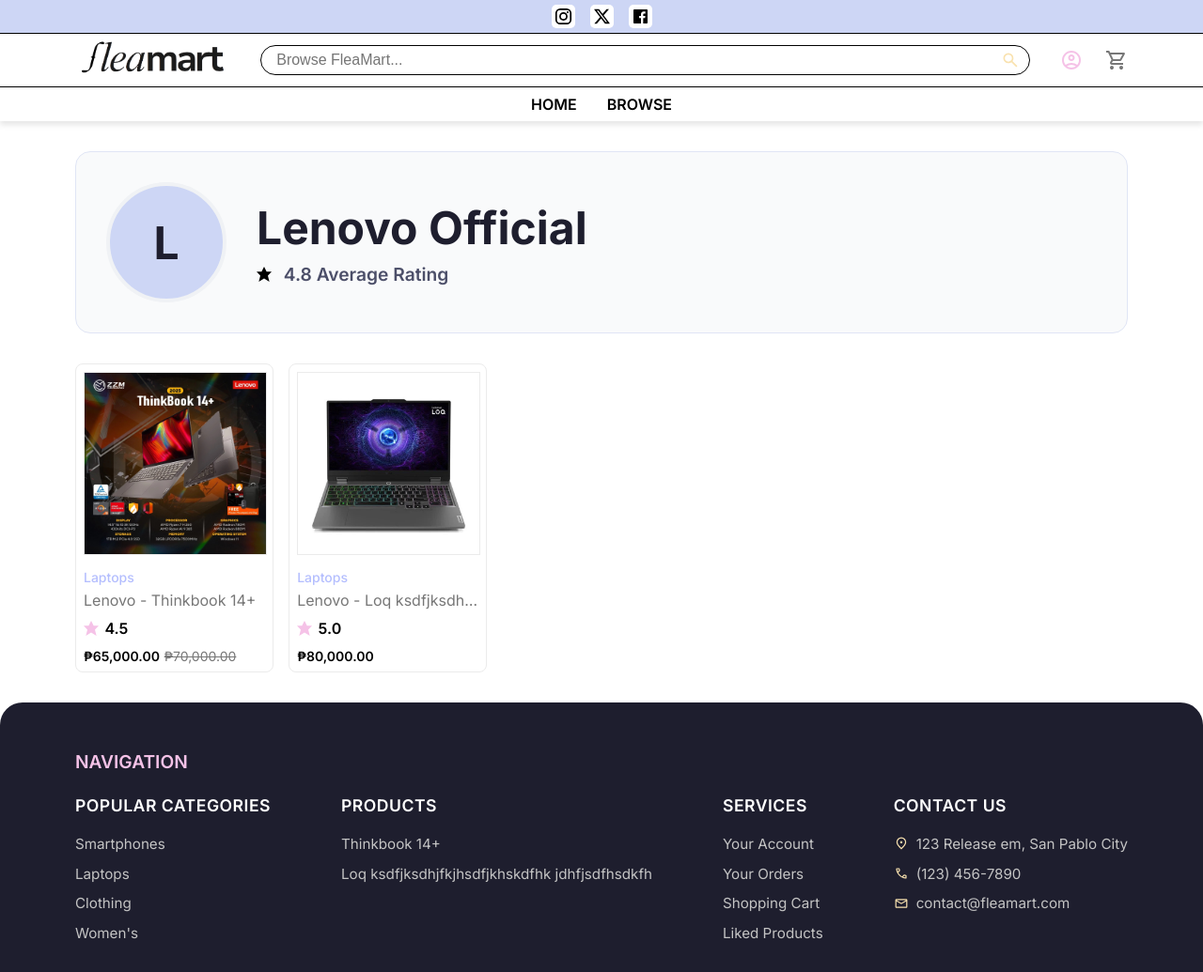
After one commit to yakiitory/e-commerce-system, a Flask app: page /merchant/1 in a window 1280 px wide. The commit adds this page. Shown: the whole page at 94% size. Run offline with Flask 3, Linux system fonts and the light colour scheme.

Commit message:
Create merchant page for users to browse

```diff
--- a/src/app.py
+++ b/src/app.py
@@ -669,6 +669,41 @@ def delete_product(product_id: int):
     flash(result['message'], 'success' if result['status'] else 'error')
     return redirect(url_for('merchant_dashboard_page'))
 
+@app.route('/merchant/<int:merchant_id>')
+def merchant_page(merchant_id: int):
+    """Renders a public-facing page for a specific merchant.
+
+    Args:
+        merchant_id (int): The ID of the merchant to display.
+
+    Returns:
+        str: The rendered HTML of the merchant's page.
+    """
+    merchant = backend.mock_get_user_by_username(next((u.username for u in backend.mock_users.values() if u.id == merchant_id and u.role == 'merchant'), None))
+
+    if not merchant:
+        abort(404)
+
+    products = backend.mock_get_products_by_merchant_id(merchant.id)
+
+    total_rating = 0
+    rated_products_count = 0
+
+    for product in products:
+        metadata = backend.mock_get_product_metadata(product.id)
+        if metadata and metadata.rating_avg > 0:
+            total_rating += metadata.rating_avg
+            rated_products_count += 1
+
+        # product data for display
+        category = backend.mock_get_category_by_id(product.category_id)
+        product.category_name = category.name if category else "Uncategorized"
+        product.rating_avg = metadata.rating_avg if metadata else 0
+
+    average_rating = total_rating / rated_products_count if rated_products_count > 0 else 0
+
+    return render_template('merchant_page.html', merchant=merchant, products=products, average_rating=average_rating)
+
 
 @app.route('/payments')
 def payments_page():
--- /dev/null
+++ b/static/css/merchant_page.css
@@ -0,0 +1,50 @@
+.merchant-page-container {
+    width: 100%;
+    max-width: 1748px;
+    margin: 2rem auto;
+}
+
+.merchant-header {
+    background-color: #f9fafb;
+    padding: 2rem;
+    border-radius: 1rem;
+    margin-bottom: 2rem;
+    display: flex;
+    align-items: center;
+    gap: 2rem;
+    border: 1px solid #e0e5f5;
+}
+
+.merchant-avatar {
+    flex-shrink: 0;
+    width: 120px;
+    height: 120px;
+    border-radius: 50%;
+    background-color: #cdd6f5;
+    color: #1E1E2E;
+    display: flex;
+    align-items: center;
+    justify-content: center;
+    font-size: 3rem;
+    font-weight: 700;
+    border: 4px solid #f0f2f5;
+}
+
+.merchant-info {
+    display: flex;
+    flex-direction: column;
+}
+
+.merchant-header h1 {
+    margin: 0 0 0.5rem 0;
+    font-size: 3rem;
+    color: #1E1E2E;
+}
+
+.merchant-rating {
+    font-size: 1.2rem;
+    color: #4c4f69;
+    display: flex;
+    align-items: center;
+    gap: 0.5rem;
+}
--- /dev/null
+++ b/templates/merchant_page.html
@@ -0,0 +1,55 @@
+{% extends "base.html" %}
+
+{% block head %}
+<link rel="stylesheet" href="{{ url_for('static', filename='css/merchant_page.css') }}">
+<link rel="stylesheet" href="{{ url_for('static', filename='css/products.css') }}">
+<title>{{ merchant.store_name }} - FleaMart</title>
+{% endblock %}
+
+<main class="content-wrapper">
+{% block body %}
+    <div class="merchant-page-container">
+        <div class="merchant-header">
+            <div class="merchant-avatar">
+                <span>{{ merchant.store_name[0] | upper }}</span>
+            </div>
+            <div class="merchant-info">
+                <h1>{{ merchant.store_name }}</h1>
+                <div class="merchant-rating single-star">
+                    {% include "svg/star-filled.svg" %}
+                    <span>{{ "%.1f"|format(average_rating) }} Average Rating</span>
+                </div>
+            </div>
+        </div>
+
+        <div class="main-product">
+            <div class="main-product-container">
+                {% for product in products %}
+                <a href="{{ url_for('product_page', product_id=product.id) }}" class="product-link">
+                    <div class="main-product-item">
+                        <div class="main-product-img">
+                            <img src="{{ product.images[0] if product.images else url_for('static', filename='img/placeholder.jpg') }}" alt="Image of {{ product.name }}">
+                        </div>
+                        <div class="main-product-details">
+                            <p>{{ product.category_name }}</p>
+                            <p>{{ product.brand }} - {{ product.name }}</p>
+                            <div class="small-star-ratings single-star">
+                                {% include "svg/star-filled.svg" %} <span>{{ product.rating_avg }}</span>
+                            </div>
+                            <div class="main-product-price">
+                                <span>₱{{ "{:,.2f}".format(product.price) }}</span>
+                                {% if product.original_price > product.price %}
+                                <span>₱{{ "{:,.2f}".format(product.original_price) }}</span>
+                                {% endif %}
+                            </div>
+                        </div>
+                    </div>
+                </a>
+                {% else %}
+                <p>This merchant has not listed any products yet.</p>
+                {% endfor %}
+            </div>
+        </div>
+    </div>
+{% endblock %}
+</main>
--- a/templates/product_detail.html
+++ b/templates/product_detail.html
@@ -67,7 +67,11 @@
 
     <section class="product-description">
         <h3>About The Store</h3>
-        <p>This product is sold by {{ merchant.store_name if merchant and merchant.store_name else 'an unknown seller' }}.</p>
+        {% if merchant %}
+            <p>This product is sold by <a href="{{ url_for('merchant_page', merchant_id=merchant.id) }}" class="store-link">{{ merchant.store_name }}</a>.</p>
+        {% else %}
+            <p>This product is sold by an unknown seller.</p>
+        {% endif %}
     </section>
 
     <section class="product-reviews">
```
Also changed, not shown: static/css/product-detail.css (+25 -5 lines).
